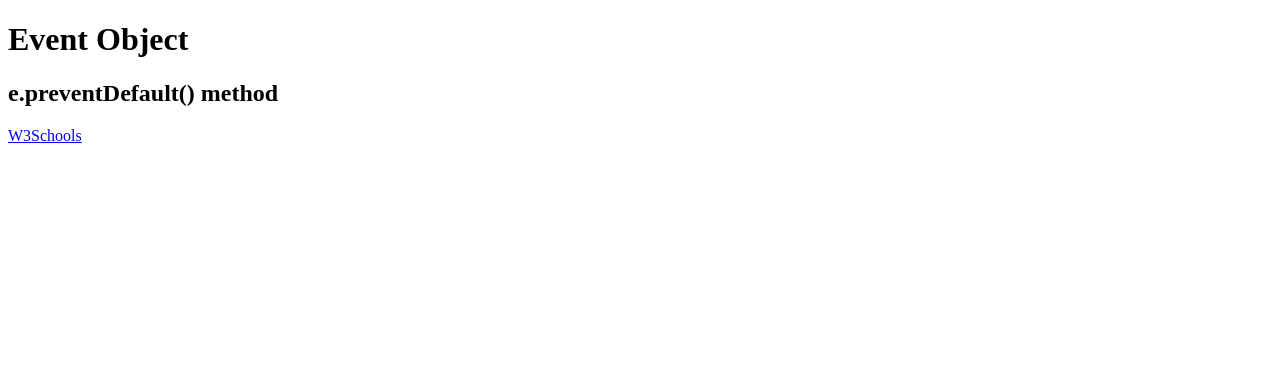
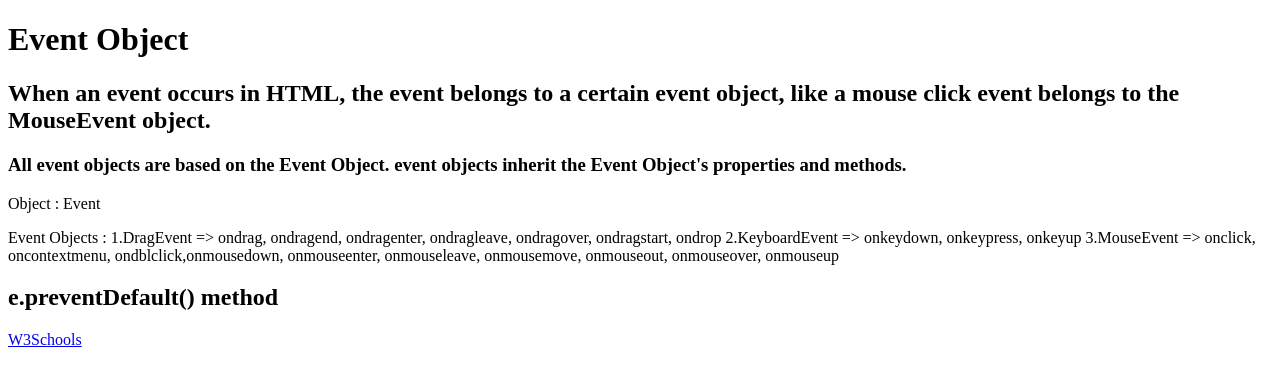
Before and after one commit to MoumitaMurmu/preventDefault, a plain HTML site: page index.html in a window 1280 px wide. Drawn offline with Linux system fonts and the light colour scheme.

Commit message:
Update index.html

```diff
--- a/index.html
+++ b/index.html
@@ -7,6 +7,15 @@
 </head>
 <body>
     <h1>Event Object</h1>
+    <h2>When an event occurs in HTML, the event belongs to a certain event object, like a mouse click event belongs to the MouseEvent object.</h2>
+    <h3>All event objects are based on the Event Object.
+       event objects inherit the Event Object's properties and methods.</h3>
+    <p>Object : Event</p>
+    <p>Event Objects : 1.DragEvent => ondrag, ondragend, ondragenter, ondragleave, ondragover, ondragstart,	ondrop
+                       2.KeyboardEvent => onkeydown, onkeypress, onkeyup
+                       3.MouseEvent => onclick, oncontextmenu, ondblclick,onmousedown, onmouseenter, onmouseleave,
+                                       onmousemove, onmouseout, onmouseover, onmouseup
+    </p>
     <h2>e.preventDefault() method</h2>
     <a href="https://www.w3schools.com/" id="anchor" onclick="handleClick(event)">W3Schools</a>
     <script>
```
